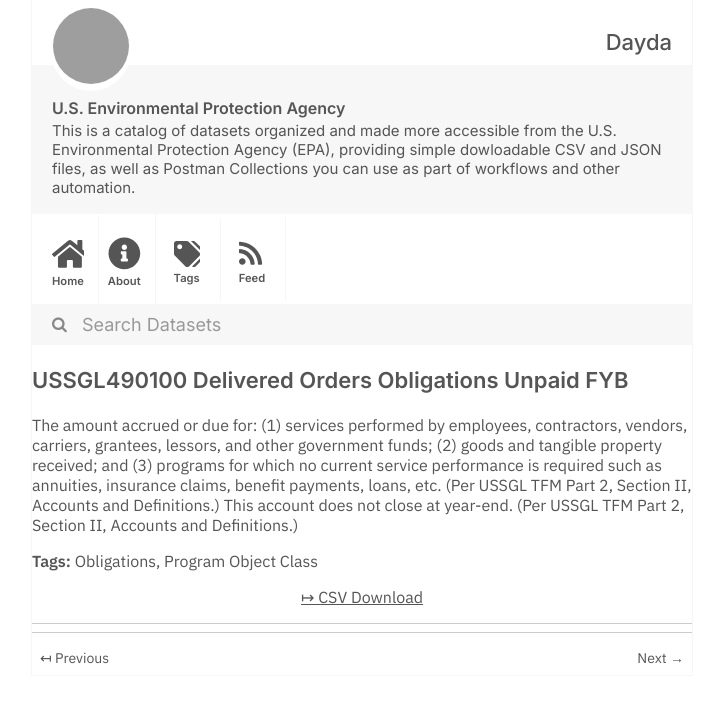
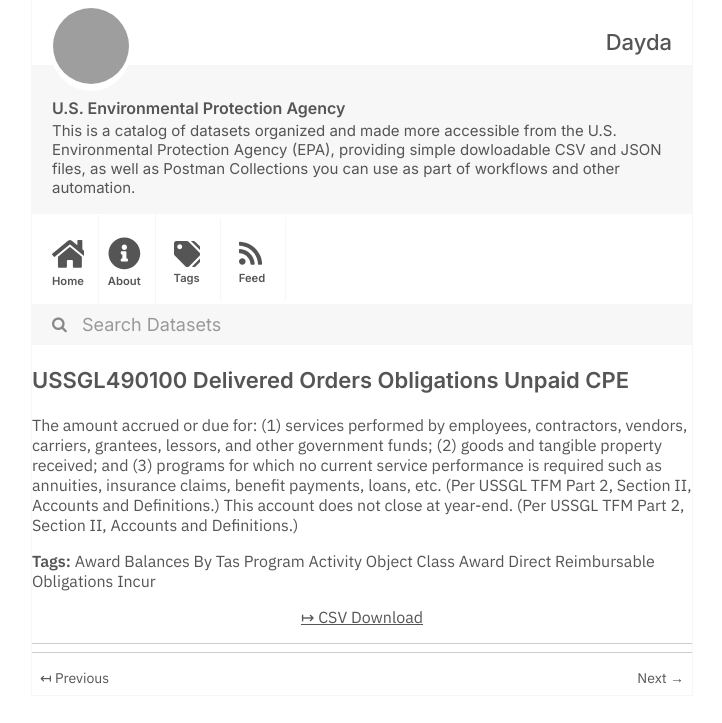
Before and after one commit to dayda-entities/us-environmental-protection-agency, a Jekyll site: the page built from _posts/2020-11-29-ussgl490100-delivered-orders-o.md, in a window 1280 px wide, cut to the strip 0-723 px from the top of the page. Shown: the whole strip, without its empty margins (278-1000 px from the left). Built offline with Jekyll 4.4.1, drawn with Linux system fonts in a browser that asks for light colours; grey boxes are pictures that could not be loaded.

Commit message:
Publish Data

```diff
--- a/_posts/2020-11-29-ussgl490100-delivered-orders-o.md
+++ b/_posts/2020-11-29-ussgl490100-delivered-orders-o.md
@@ -1,12 +1,13 @@
 ---
-title: USSGL490100 Delivered Orders Obligations Unpaid FYB
-created: '2020-11-29T22:03:37.449411'
-modified: '2020-11-29T22:03:37.449418'
+title: USSGL490100 Delivered Orders Obligations Unpaid CPE
+created: '2020-11-29T22:03:25.385100'
+modified: '2020-11-29T22:03:25.385107'
 state: active
 type: dataset
 tags:
-  - Obligations
-  - Program Object Class
+  - >-
+    Award Balances By Tas Program Activity Object Class Award Direct
+    Reimbursable Obligations Incur
 groups: []
 csv_url: >-
   https://files.usaspending.gov/agency_submissions/Raw%20DATA%20Act%20Files/index.html
```
